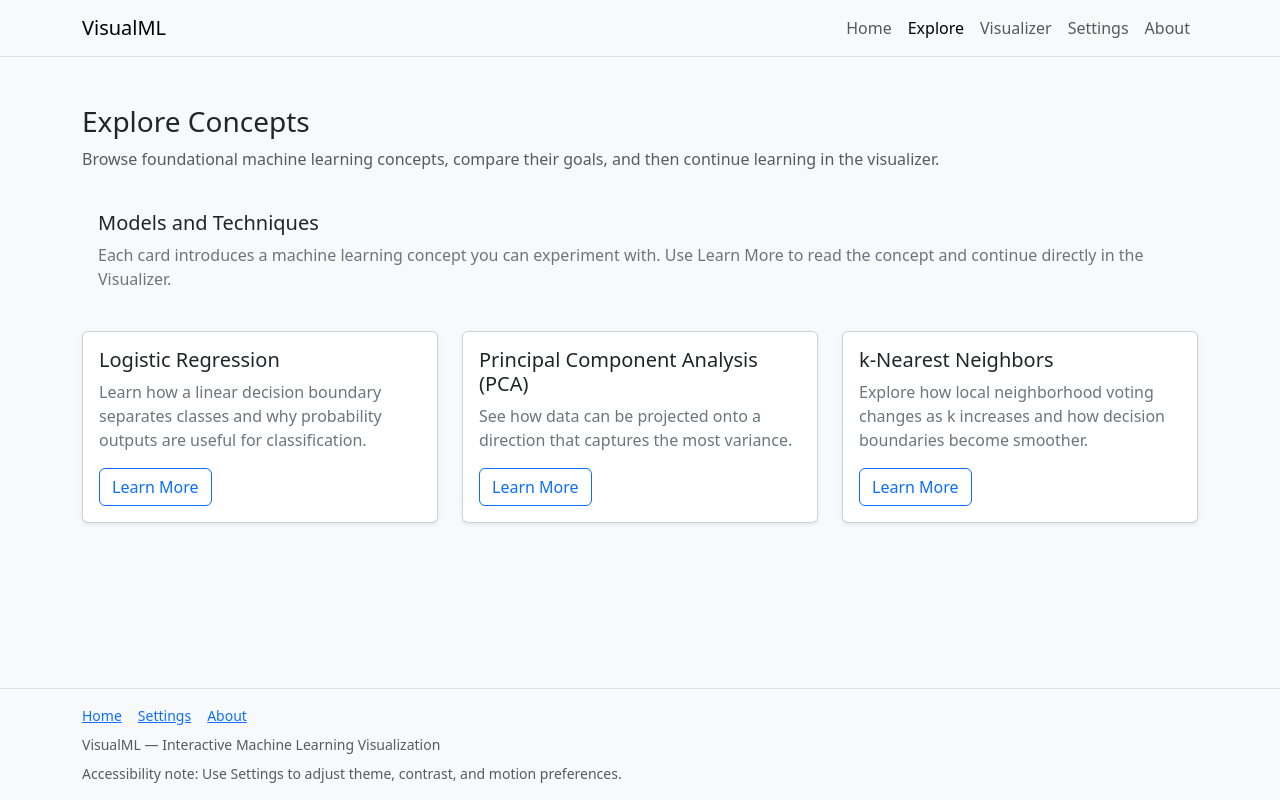
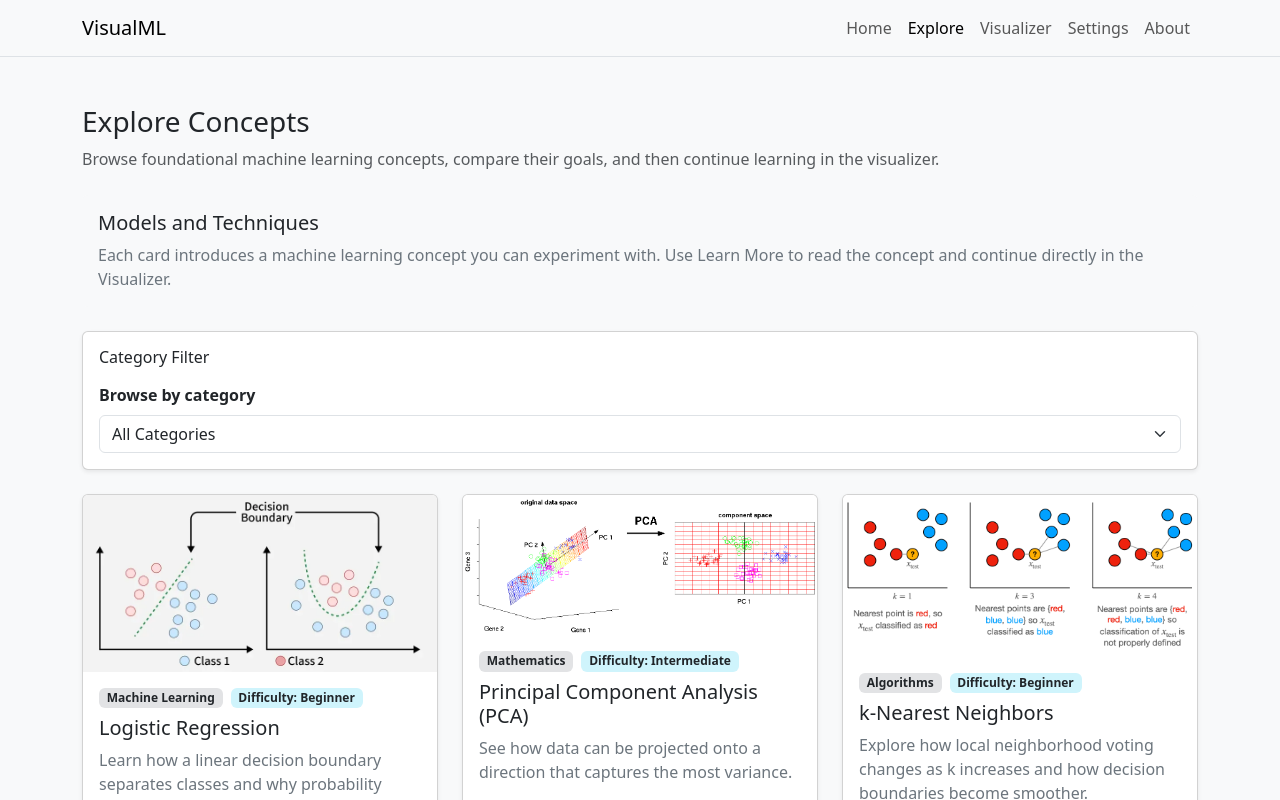
Before and after one commit to CS571-S26/p70, a React (Vite) app: page /#/explore in a window 1280 px wide. Shown: the top 800 px of the page. Built offline with nearby package versions, Linux system fonts and the light colour scheme.

Commit message:
finalize

```diff
--- a/src/components/ConceptCard.jsx
+++ b/src/components/ConceptCard.jsx
@@ -1,15 +1,31 @@
-import { Button, Card } from 'react-bootstrap'
+import { Badge, Button, Card } from 'react-bootstrap'
 import { Link } from 'react-router-dom'
 
 function ConceptCard({
   title,
   description,
+  difficulty,
+  category,
+  previewImage,
+  previewAlt,
   learnMoreTo = '/visualizer',
   learnMoreLabel = 'Learn More',
 }) {
   return (
     <Card className="h-100 shadow-sm">
+      {previewImage ? (
+        <Card.Img
+          variant="top"
+          src={previewImage}
+          alt={previewAlt || `${title} preview`}
+          style={{ objectFit: 'cover', maxHeight: '180px' }}
+        />
+      ) : null}
       <Card.Body className="d-flex flex-column">
+        <div className="d-flex flex-wrap gap-2 mb-2">
+          {category ? <Badge bg="secondary-subtle" text="dark">{category}</Badge> : null}
+          {difficulty ? <Badge bg="info-subtle" text="dark">Difficulty: {difficulty}</Badge> : null}
+        </div>
         <Card.Title as="h2" className="h5">
           {title}
         </Card.Title>
--- a/src/components/VisualizationCanvas.jsx
+++ b/src/components/VisualizationCanvas.jsx
@@ -291,7 +291,7 @@ function VisualizationCanvas({
     footer = `Query uses k=${knnState?.kValue ?? 0} with ${knnState?.distanceMetric ?? 'euclidean'} distance. Class A: blue outlined circles (${classACount}). Class B: red outlined circles with thicker stroke (${classBCount}).`
   } else if (model === 'pca') {
     description = 'PCA projection view showing principal-axis geometry and projected points.'
-    footer = `Projected variance: ${(pcaState?.variance ?? 0).toFixed(3)}.`
+    footer = `Point cloud: circles. Projected points: small squares. Principal axis: bold line. Projected variance: ${(pcaState?.variance ?? 0).toFixed(3)}.`
   }
 
   return (
--- a/src/data/concepts.js
+++ b/src/data/concepts.js
@@ -2,6 +2,9 @@ const concepts = [
   {
     id: 'logistic-regression',
     modelKey: 'logistic-regression',
+    category: 'Machine Learning',
+    difficulty: 'Beginner',
+    previewAlt: 'Scatter plot with a linear decision boundary separating two classes',
     title: 'Logistic Regression',
     description:
       'Learn how a linear decision boundary separates classes and why probability outputs are useful for classification.',
@@ -17,6 +20,9 @@ const concepts = [
   {
     id: 'pca',
     modelKey: 'pca',
+    category: 'Mathematics',
+    difficulty: 'Intermediate',
+    previewAlt: 'Principal component axes showing variance direction in a point cloud',
     title: 'Principal Component Analysis (PCA)',
     description:
       'See how data can be projected onto a direction that captures the most variance.',
@@ -32,6 +38,9 @@ const concepts = [
   {
     id: 'knn',
     modelKey: 'knn',
+    category: 'Algorithms',
+    difficulty: 'Beginner',
+    previewAlt: 'Nearest-neighbor classification regions around labeled sample points',
     title: 'k-Nearest Neighbors',
     description:
       'Explore how local neighborhood voting changes as k increases and how decision boundaries become smoother.',
--- a/src/index.css
+++ b/src/index.css
@@ -56,7 +56,7 @@ body[data-theme='dark'] .form-text {
 
 body[data-theme='dark'] .navbar .nav-link,
 body[data-theme='dark'] .navbar-brand,
-body[data-theme='dark'] a {
+body[data-theme='dark'] a:not(.btn) {
   color: #9ecbff;
 }
 
--- a/src/pages/ExplorePage.jsx
+++ b/src/pages/ExplorePage.jsx
@@ -1,10 +1,29 @@
-import { Card, Col, Row } from 'react-bootstrap'
+import { useMemo, useState } from 'react'
+import { Card, Col, Form, Row } from 'react-bootstrap'
 
 import ConceptCard from '../components/ConceptCard'
+import decisionBoundaryImage from '../assets/images/decision-boundary.webp'
+import knnImage from '../assets/images/knn.webp'
+import pcaImage from '../assets/images/pca.png'
 import PageLayout from '../components/PageLayout'
 import { concepts } from '../data/concepts'
 
+const previewImageByConceptId = {
+  'logistic-regression': decisionBoundaryImage,
+  knn: knnImage,
+  pca: pcaImage,
+}
+
 function ExplorePage() {
+  const [categoryFilter, setCategoryFilter] = useState('All')
+
+  const filteredConcepts = useMemo(() => {
+    if (categoryFilter === 'All') {
+      return concepts
+    }
+    return concepts.filter((concept) => concept.category === categoryFilter)
+  }, [categoryFilter])
+
   return (
     <PageLayout
       title="Explore Concepts"
@@ -24,12 +43,33 @@ function ExplorePage() {
         </Card>
       </section>
 
+      <section className="mb-4" aria-labelledby="category-filter-heading">
+        <Card className="shadow-sm">
+          <Card.Body>
+            <h2 id="category-filter-heading" className="h6 mb-3">Category Filter</h2>
+            <Form.Group controlId="concept-category-filter">
+              <Form.Label className="fw-semibold">Browse by category</Form.Label>
+              <Form.Select value={categoryFilter} onChange={(event) => setCategoryFilter(event.target.value)}>
+                <option value="All">All Categories</option>
+                <option value="Machine Learning">Machine Learning</option>
+                <option value="Mathematics">Mathematics</option>
+                <option value="Algorithms">Algorithms</option>
+              </Form.Select>
+            </Form.Group>
+          </Card.Body>
+        </Card>
+      </section>
+
       <Row className="g-4">
-        {concepts.map((concept) => (
+        {filteredConcepts.map((concept) => (
           <Col md={6} lg={4} key={concept.id}>
             <ConceptCard
               title={concept.title}
               description={concept.description}
+              category={concept.category}
+              difficulty={concept.difficulty}
+              previewImage={previewImageByConceptId[concept.id]}
+              previewAlt={concept.previewAlt}
               learnMoreTo={`/explore/${concept.id}`}
               learnMoreLabel="Learn More"
             />
```
Also changed, not shown: 1 other file (tests, documents, lock files or other folders).
